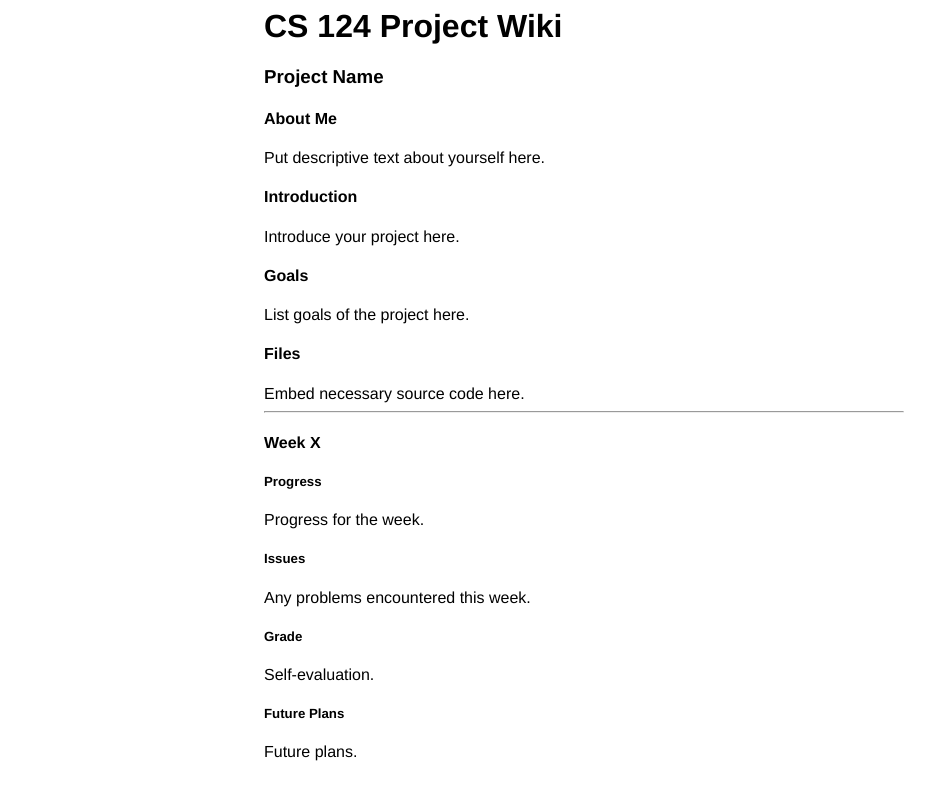
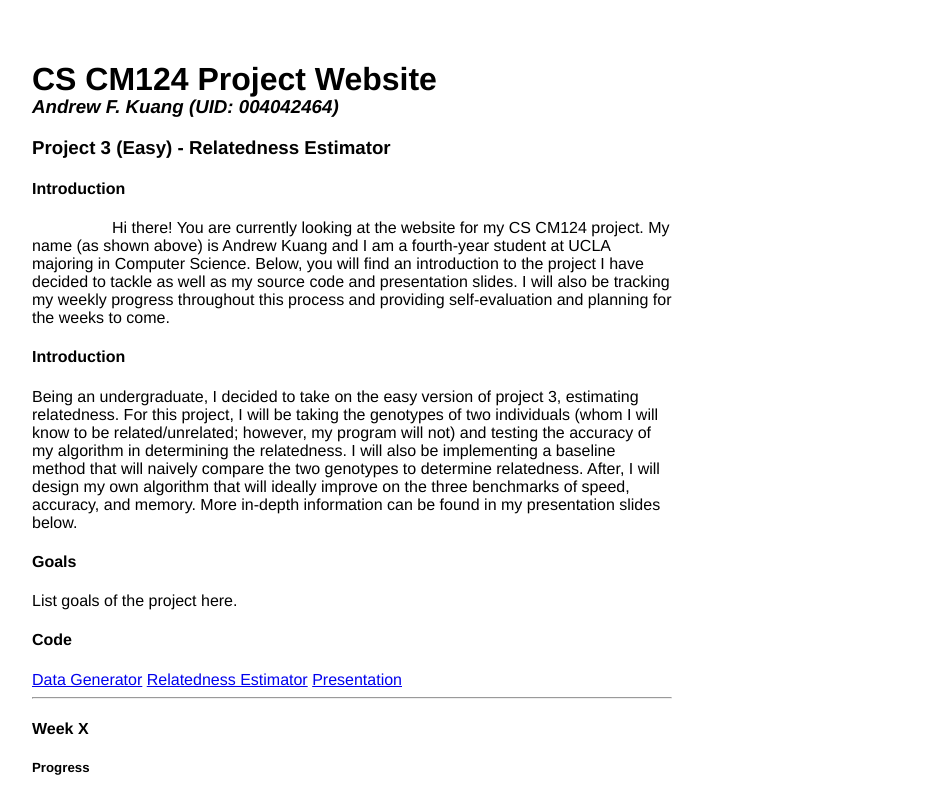
Before and after one commit to afkuang/CM124-website, a plain HTML site: page index.html in a window 1280 px wide. Shown: the top 797 px of the page, without its empty margins (56-991 px from the left). Drawn offline with Linux system fonts and the light colour scheme.

Commit message:
Modified index.html and added source code files.

```diff
--- a/index.html
+++ b/index.html
@@ -1,22 +1,29 @@
 <html>
-<div style='width:640px; margin: 0 auto; font-family:Helvetica, Arial, sans-serif'>
-<h1>CS 124 Project Wiki</h1>
-<h3>Project Name</h3>
-<h4>About Me</h4>
+<div style='width:640px; margin: 0 auto; font-family:Helvetica, Arial; float: left; padding-left: 5em; padding-top: 2em'>
+<h1>CS CM124 Project Website</h1>
+<p style ="margin-top: -1.5em">
+<h3><i>Andrew F. Kuang (UID: 004042464)</i></h3>
+</p>
+<h3>Project 3 (Easy) - Relatedness Estimator</h3>
+<h4>Introduction</h4>
 
-Put descriptive text about yourself here.
+<p style="text-indent: 5em;">
+Hi there! You are currently looking at the website for my CS CM124 project. My name (as shown above) is Andrew Kuang and I am a fourth-year student at UCLA majoring in Computer Science. Below, you will find an introduction to the project I have decided to tackle as well as my source code and presentation slides. I will also be tracking my weekly progress throughout this process and providing self-evaluation and planning for the weeks to come.
+</p>
 
 <h4>Introduction</h4>
 
-Introduce your project here.
+Being an undergraduate, I decided to take on the easy version of project 3, estimating relatedness. For this project, I will be taking the genotypes of two individuals (whom I will know to be related/unrelated; however, my program will not) and testing the accuracy of my algorithm in determining the relatedness. I will also be implementing a baseline method that will naively compare the two genotypes to determine relatedness. After, I will design my own algorithm that will ideally improve on the three benchmarks of speed, accuracy, and memory. More in-depth information can be found in my presentation slides below.
 
 <h4>Goals</h4>
 
 List goals of the project here.
 
-<h4>Files</h4>
+<h4>Code</h4>
 
-Embed necessary source code here.
+<a href="createData.java">Data Generator</a>
+<a href="relatednessEstimator.java">Relatedness Estimator</a>
+<a href="cm124presentation.pdf">Presentation</a>
 
 <hr>
 <h4>Week X</h4>
```
